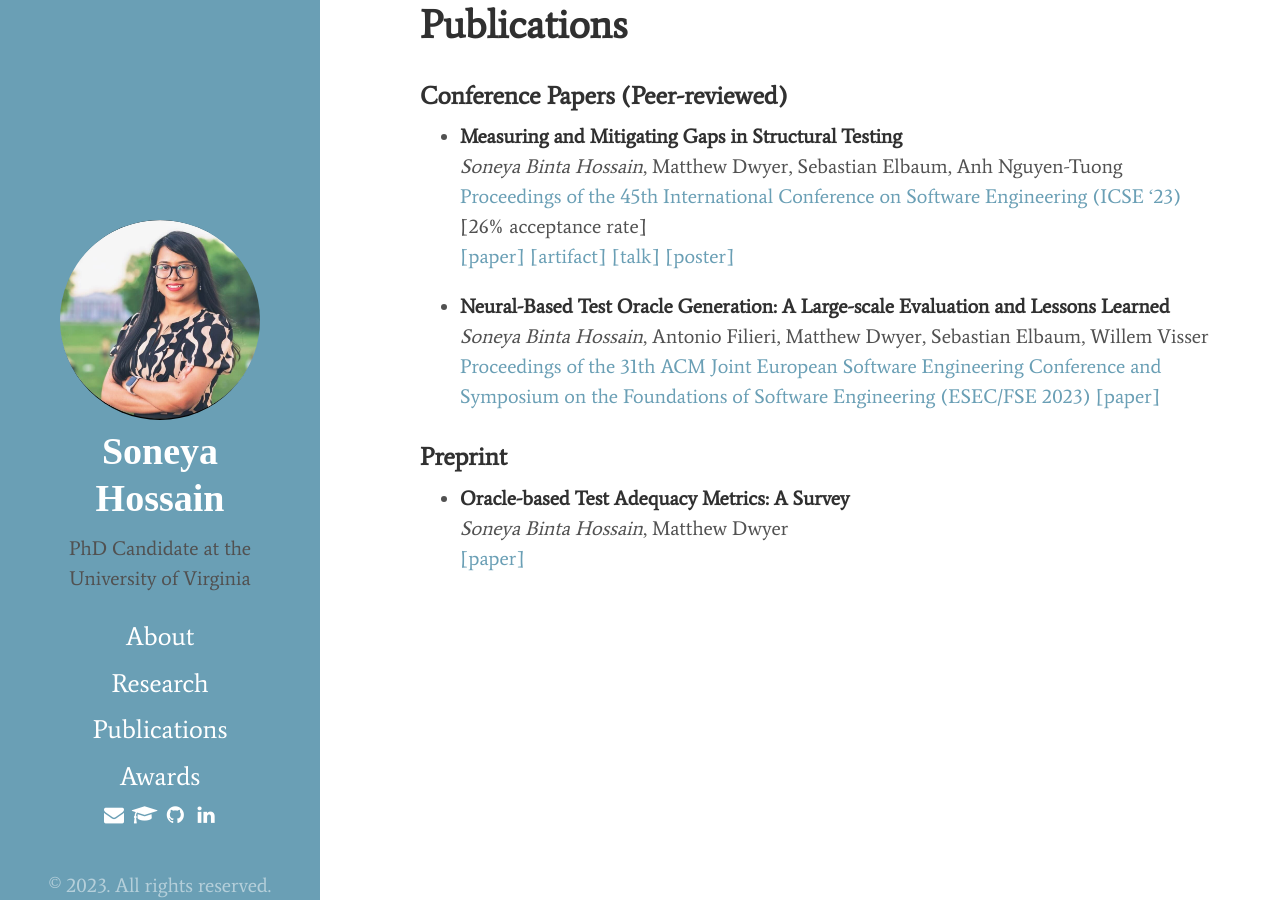
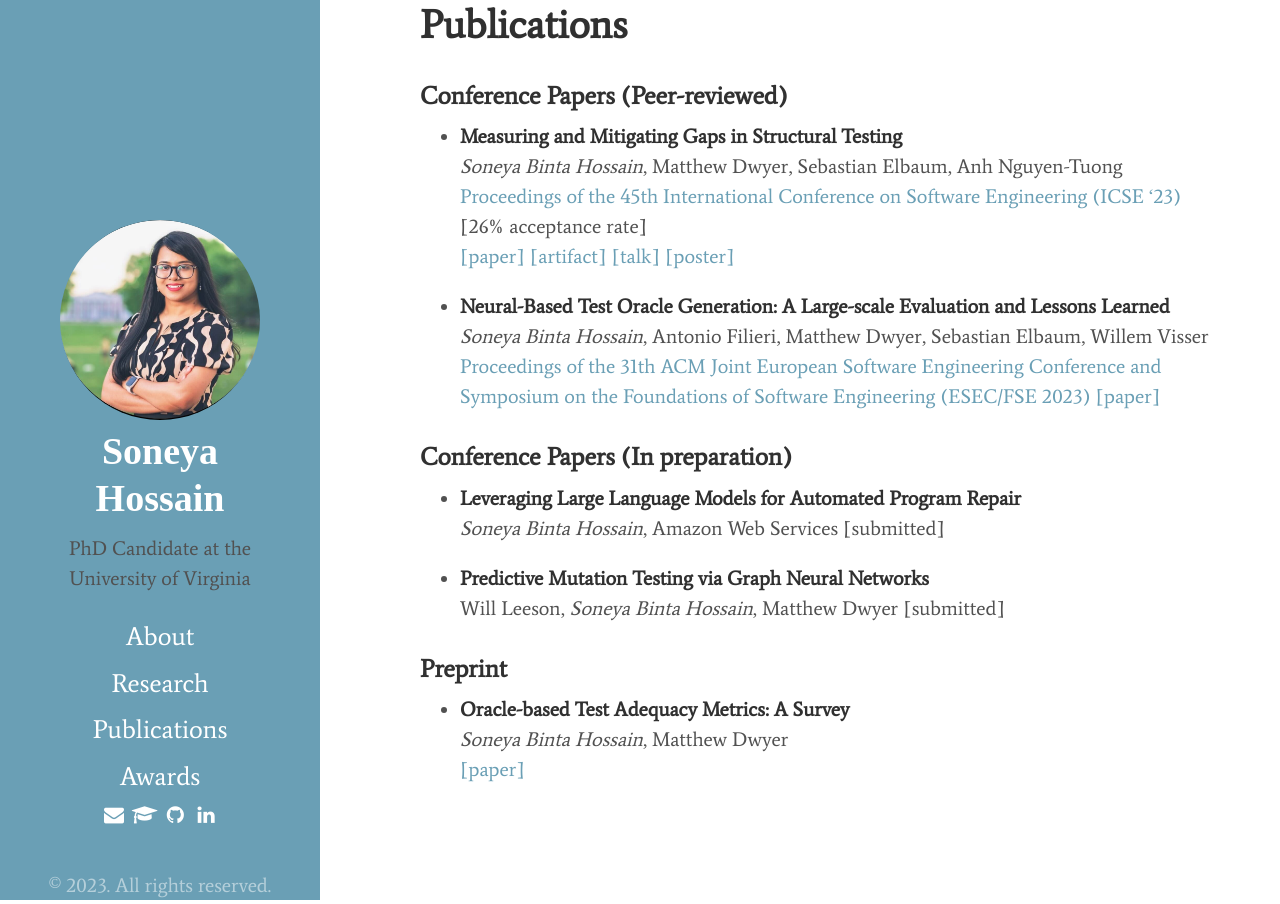
Before and after one commit to soneyahossain/soneyahossain.github.io, a Jekyll site: the page built from publications.md, in a window 1280 px wide. Built offline with Jekyll 4.4.1, drawn with Linux system fonts in a browser that asks for light colours; cached includes are drawn as plain includes.

Commit message:
award update

```diff
--- a/publications.md
+++ b/publications.md
@@ -18,6 +18,15 @@ title: Publications
   [\[paper\]](https://arxiv.org/pdf/2307.16023.pdf)
 
 
+### Conference Papers (In preparation)
+
+* **Leveraging Large Language Models for Automated Program Repair** <br />
+  *Soneya Binta Hossain*, Amazon Web Services [submitted] <br />
+
+* **Predictive Mutation Testing via Graph Neural Networks** <br />
+  Will Leeson, *Soneya Binta Hossain*, Matthew Dwyer [submitted] <br />
+
+
 ### Preprint
 * **Oracle-based Test Adequacy Metrics: A Survey** <br />
   *Soneya Binta Hossain*, Matthew Dwyer <br />
```
